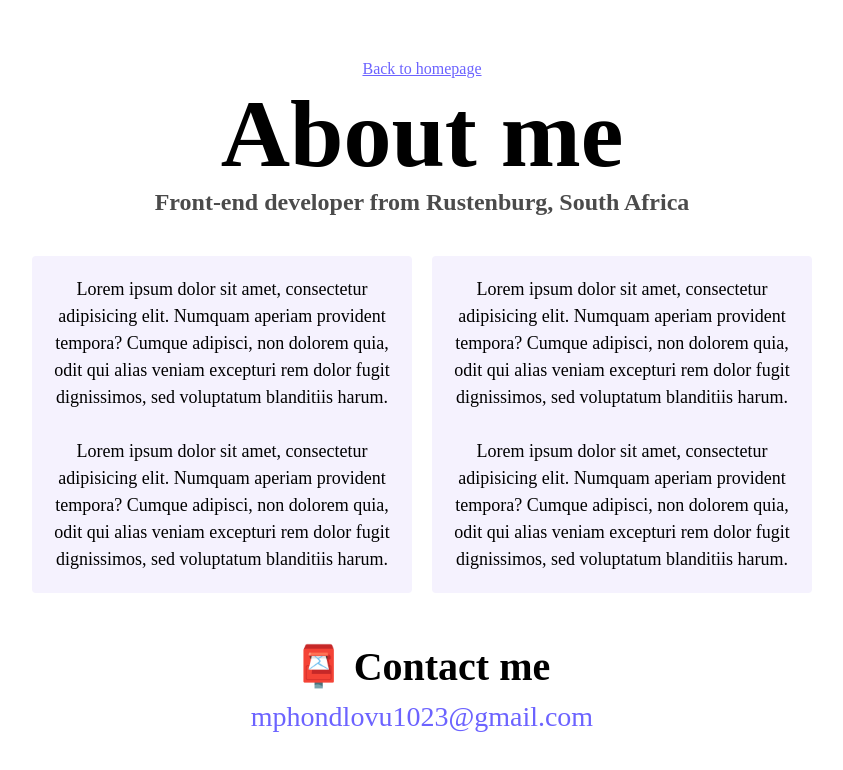
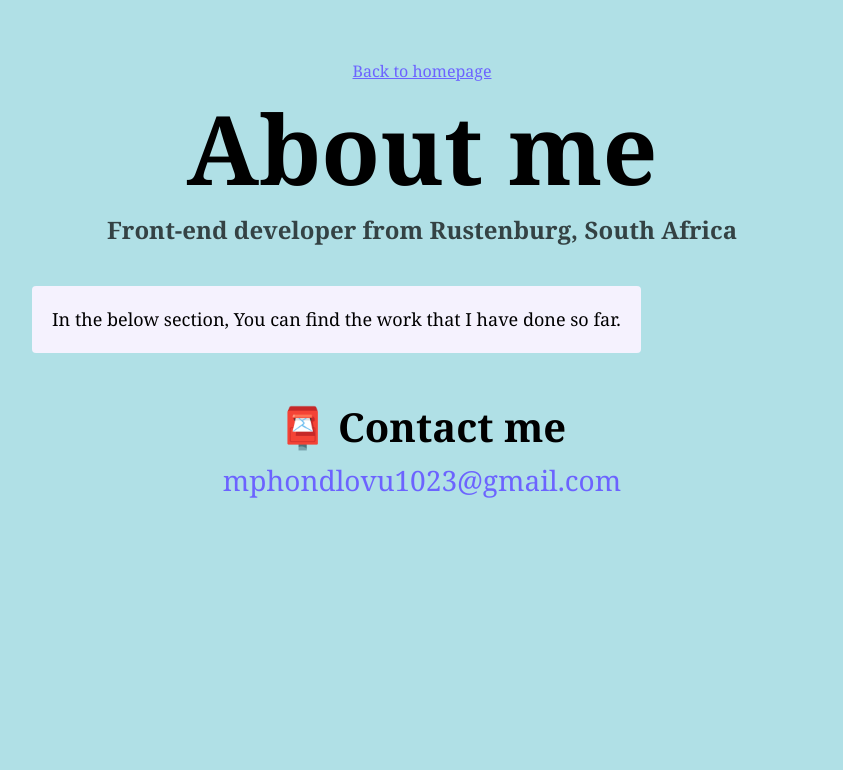
Before and after one commit to MphoPetunia/my-portfolio, a plain HTML site: page about.html in a window 1280 px wide. Shown: the whole page, without its empty margins (218-1061 px from the left). Drawn offline with Linux system fonts and the light colour scheme.

Commit message:
Updating the index.html contents

```diff
--- a/about.html
+++ b/about.html
@@ -17,28 +17,7 @@
     <h3>Front-end developer from Rustenburg, South Africa</h3>
     <div class="about-paragraphs">
       <p>
-        Lorem ipsum dolor sit amet, consectetur adipisicing elit. Numquam
-        aperiam provident tempora? Cumque adipisci, non dolorem quia, odit qui
-        alias veniam excepturi rem dolor fugit dignissimos, sed voluptatum
-        blanditiis harum.
-        <br />
-        <br />
-        Lorem ipsum dolor sit amet, consectetur adipisicing elit. Numquam
-        aperiam provident tempora? Cumque adipisci, non dolorem quia, odit qui
-        alias veniam excepturi rem dolor fugit dignissimos, sed voluptatum
-        blanditiis harum.
-      </p>
-      <p>
-        Lorem ipsum dolor sit amet, consectetur adipisicing elit. Numquam
-        aperiam provident tempora? Cumque adipisci, non dolorem quia, odit qui
-        alias veniam excepturi rem dolor fugit dignissimos, sed voluptatum
-        blanditiis harum.
-        <br />
-        <br />
-        Lorem ipsum dolor sit amet, consectetur adipisicing elit. Numquam
-        aperiam provident tempora? Cumque adipisci, non dolorem quia, odit qui
-        alias veniam excepturi rem dolor fugit dignissimos, sed voluptatum
-        blanditiis harum.
+        In the below section, You can find the work that I have done so far.
       </p>
     </div>
     <div id="contact">
--- a/style.css
+++ b/style.css
@@ -7,6 +7,8 @@
 body {
   margin: 60px auto;
   max-width: 800px;
+  background-color: powderblue;
+  font-family: Cambria, Cochin, Georgia, Times, "Times New Roman", serif;
 }
 
 h1,
@@ -36,7 +38,6 @@ p {
   border-radius: 4px;
   font-size: 18px;
   line-height: 1.5;
-  text-align: center;
 }
 
 .navigation-links {
@@ -77,6 +78,7 @@ p {
 
 .about-paragraphs p {
   margin: 10px;
+  text-align: center;
 }
 
 .email-link {
```
